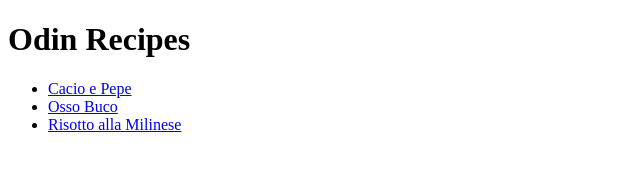
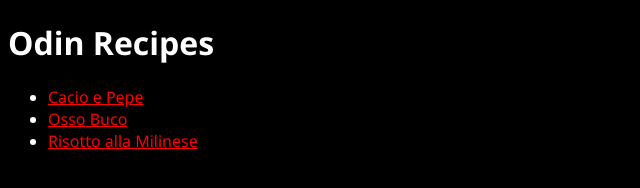
Before and after one commit to Theorrax/odin-recipes, a plain HTML site: page index.html in a window 1280 px wide. Shown: the whole page, without its empty margins (0-640 px from the left). Drawn offline with Linux system fonts and the light colour scheme.

Commit message:
If applied, this commit will add style.css to add css elements to the website

```diff
--- a/index.html
+++ b/index.html
@@ -3,14 +3,15 @@
     <head>
         <meta charset="UTF-8">
         <title>Odin Recipes</title>
+        <link rel="stylesheet" href="style.css">
     </head>
 
     <body>
-        <h1>Odin Recipes</h1>
+        <h1 id="title">Odin Recipes</h1>
             <ul>
-             <li><a href="recipes/cacio-e-pepe.html">Cacio e Pepe</a></li>
-             <li><a href="recipes/osso-buco.html">Osso Buco</a></li>
-             <li><a href="recipes/risotto-alla-milanese.html">Risotto alla Milinese</a></li>
+             <li id="link-2"><a id="link" href="recipes/cacio-e-pepe.html">Cacio e Pepe</a></li>
+             <li id="link-2"><a id="link" href="recipes/osso-buco.html">Osso Buco</a></li>
+             <li id="link-2"><a id="link" href="recipes/risotto-alla-milanese.html">Risotto alla Milinese</a></li>
             </ul>
     </body>
 </html>
--- /dev/null
+++ b/style.css
@@ -0,0 +1,35 @@
+* {
+    font-family: 'Segoe UI', Tahoma, Geneva, Verdana, sans-serif;
+    background-color: black;
+    color: rgb(119, 222, 29);
+}
+
+#title {
+    color: white;
+    font-weight: bold;
+    font-size: xx-large;
+}
+
+img {
+    height: auto;
+    width: 500px;
+}
+
+.description {
+    font-weight: bold;
+    font-size: x-large;
+    color: white;
+}
+
+#link {
+    color: red;
+}
+
+#link-2 {
+    color: white;
+}
+
+#button {
+    background-color: red;
+    color: white;
+}
```
